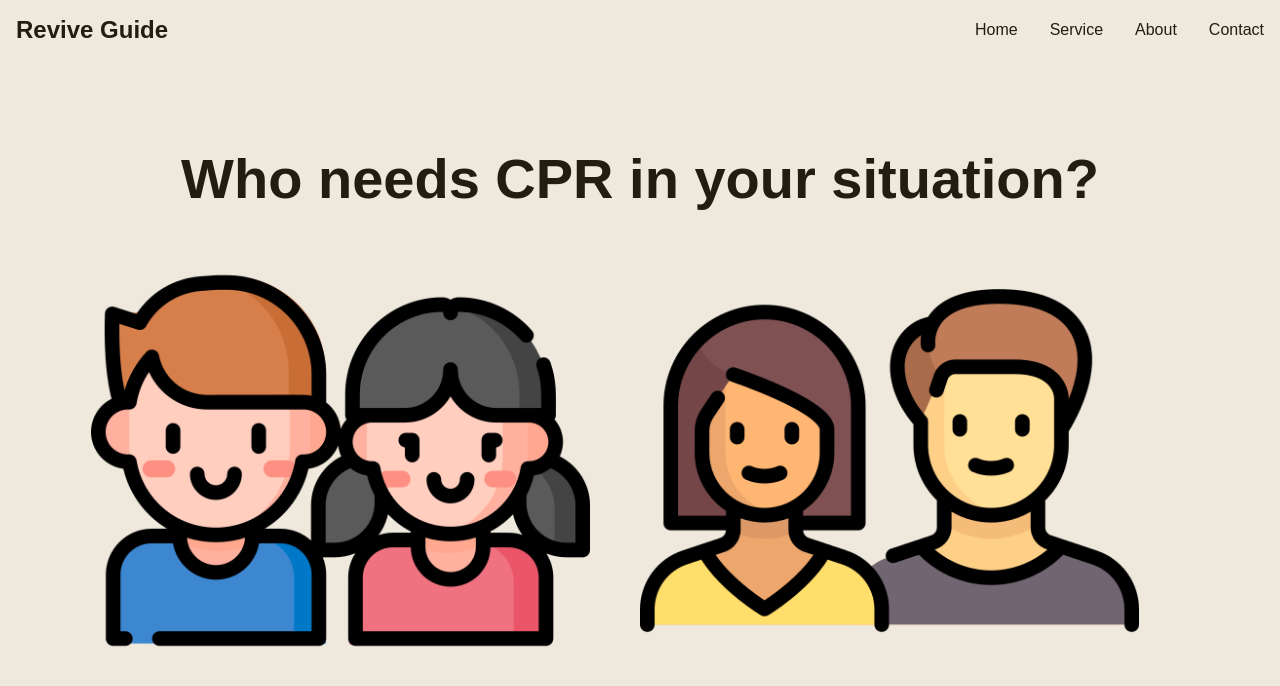
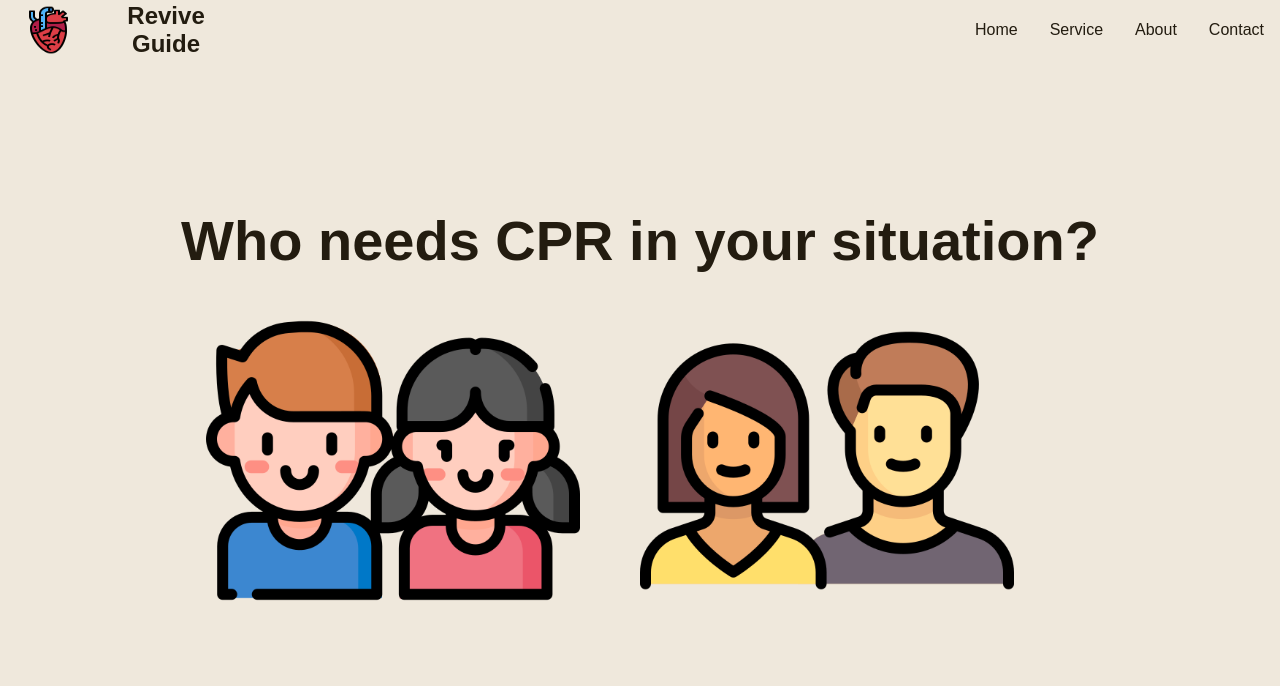
Before and after one commit to HackEDBetaTeam2023/CPR_Tutorial_HackED_Beta, a React (Create React App) app in the folder website/: page /service in a window 1280 px wide. Shown: the top 686 px of the page. Built offline with nearby package versions, Linux system fonts and the light colour scheme.

Commit message:
add logo, description of cpr

```diff
--- a/website/src/App.css
+++ b/website/src/App.css
@@ -76,8 +76,8 @@ a:hover {
 }
 
 img {
-  width: 40%;
-  margin-right: 50px;
+  width: 30%;
+  margin-right: 60px;
   height: auto;
 }
 
--- a/website/src/components/NavBar.css
+++ b/website/src/components/NavBar.css
@@ -36,3 +36,13 @@ header, #navbar {
     display: flex;
     align-items: center;
 }
+
+#navbar-name {
+    display: flex;
+    align-items: center;
+  }
+
+  .logo {
+    height:50px; /* Adjust the height as needed */
+    margin-right: 1px; /* Adjust the margin as needed */
+  }
--- a/website/src/components/NavBar.js
+++ b/website/src/components/NavBar.js
@@ -1,12 +1,15 @@
 import React from 'react';
 import './NavBar.css';
+import logo from '../assets/heart_logo.png';
 import { Link } from 'react-router-dom';
 
 const NavBar = () => {
   return (
     <header>
       <nav id="navbar">
-      <h1 id="navbar-name">Revive Guide</h1>
+      <h1 id="navbar-name">
+      <img src={logo} alt="Logo" className="logo" /> <Link className="navbar-link" to="/">Revive Guide</Link>
+        </h1>
         <ul className="link-list">
             <li><Link className="navbar-link" to="/">Home</Link></li>
             <li><Link className="navbar-link" to="/service">Service</Link></li>
--- a/website/src/pages/About.js
+++ b/website/src/pages/About.js
@@ -9,6 +9,7 @@ import overview from "../assets/project_overview.png";
 import detection from "../assets/pose_detection.png";
 import Carousel from 'react-multi-carousel';
 import 'react-multi-carousel/lib/styles.css';
+
 
 
 export const About = () => {
--- a/website/src/pages/PageNotFinished.js
+++ b/website/src/pages/PageNotFinished.js
@@ -3,10 +3,20 @@ import './PageNotFinished.css';
 const PageNotFinished = () => {
     return (
         <div className="page-not-done">
-            <h2>Page Not Finished</h2>
+            <h2>Infant, Child Cardiopulmonary Resuscitation (CPR)</h2>
+            <p>
+                The order of CPR for infants and children (0-8 years old) is as follows. However, it is classified according to the physique, and even an 8-year-old child has a large physique, it is performed in the same way as adult CPR. <br/><br/>
+                1. Report to an emergency medical institution. <br/>
+                2. Confirm the consciousness of the patient. <br/>
+                3. Use an automatic defibrillator (AED) immediately if available, but not if there is no child electrode. <br/>
+                4. Conduct number 7. If you are not nearby, apply chest compressions immediately. If cardiopulmonary resuscitation is not trained, continue chest compression until a defibrillator is brought. If you are educated, keep your airway by tilting the subject's head back after 30 chest compressions. However, infants do not tilt their heads. <br/>
+                5. Cover the subject's nose and perform artificial breathing twice through the mouth. In the case of infants, the operator's mouth is used to cover both the patient's nose and mouth with the operator's mouth to breathe in. <br/>
+                6. Continue number 4 and 5 until the defibrillator is brought in. <br/>
+                7. After using a defibrillator, immediately perform 4, 5, and 6. The defibrillator is operated continuously every two minutes.
+            </p>
             <p>This page is still in the works. Come back next time!</p>
         </div>
-    )
+    );
 }
 
 export default PageNotFinished;
--- a/website/src/pages/VideoGuide.js
+++ b/website/src/pages/VideoGuide.js
@@ -2,10 +2,19 @@ import React from 'react';
 
 const VideoGuide = () => {
     return (
-        <>
+        <div className="video_guide">
+            <h2>Adult cardiopulmonary resuscitation (CPR)</h2>
+            <p>
+                1. Check the person's condition (breathing, pulse, consciousness, etc.).<br/>
+                2. Enable the emergency response system.(Reporting to Emergency Medical Institutions, etc.)<br/>
+                3. If an automatic defibrillator (AED) is nearby, use it immediately, and if it is not nearby, turn the subject's head back to secure the airway and start chest compression.<br/>
+                4. Continue chest compression until the defibrillator is brought in.After using a defibrillator, re-compress the chest immediately. <br/>
+                5. The defibrillator is operated repeatedly periodically every two minutes. In the absence of a defibrillator, chest compression is maintained.<br/>
+                6. Repeat 5 times until paramedics or medical personnel arrive.
+            </p>
             <h1>OpenCV Project</h1>
             <img src="http://127.0.0.1:5000/video_feed" style={{ width: '50%' }} alt="Video Feed" />
-        </>
+        </div>
     )
 }
 
```
Also changed, not shown: website/src/assets/heart_logo.png (added), website/src/pages/Service.js (line endings or trailing spaces).
